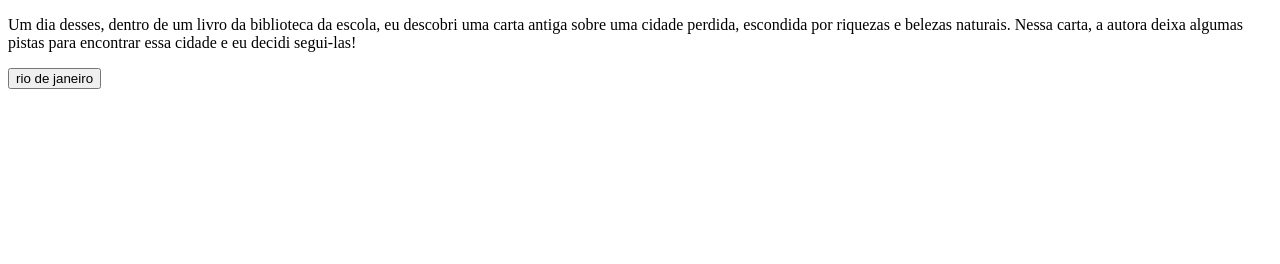
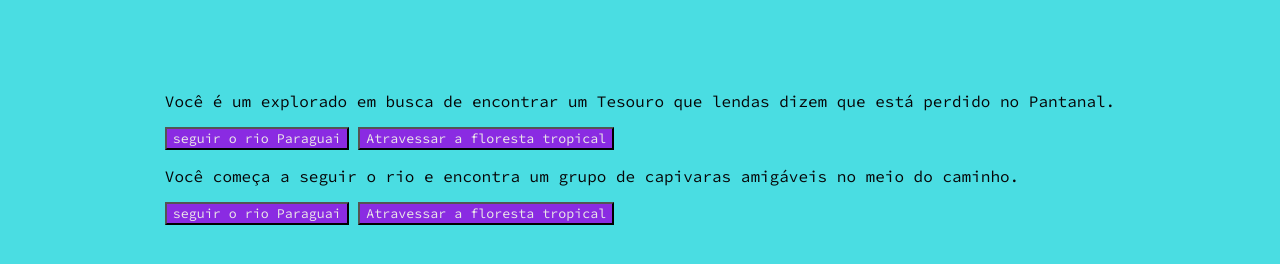
Before and after one commit to isisbloedorn/aventura1211, a plain HTML site: page index.html in a window 1280 px wide. Drawn offline with Linux system fonts and the light colour scheme.

Commit message:
atualizando

```diff
--- a/index.html
+++ b/index.html
@@ -3,23 +3,37 @@
 <head>
     <meta charset="UTF-8">
     <meta name="viewport" content="width=device-width, initial-scale=1.0">
+    <link rel="stylesheet" href="style.css">
+    <link rel="preconnect" href="https://fonts.googleapis.com">
+    <link rel="preconnect" href="https://fonts.gstatic.com" crossorigin>
+    <link href="https://fonts.googleapis.com/css2?family=Source+Code+Pro:ital,wght@0,200..900;1,200..900&display=swap" rel="stylesheet">
     <title>A aventura</title>
 </head>
 <body>
 
 <main>
 
-<div>
+<div class="passo" id="passo-0">
     <p>
-        Um dia desses, dentro de um livro da biblioteca da escola, eu descobri uma
-        carta antiga sobre uma cidade perdida, escondida por riquezas e belezas naturais.
-        Nessa carta, a autora deixa algumas pistas para encontrar essa cidade e eu decidi segui-las!
+     Você é um explorado em busca de encontrar um  Tesouro que lendas dizem que está perdido  no Pantanal.
     </p>
-
-   <button class="btn-proximo" data-proximo="1">rio de janeiro </button>
+   <button class="btn-proximo" data-proximo="1">
+    seguir o rio Paraguai  </button>
+   <button class="btn-proximo" data-proximo="2">
+    Atravessar a floresta tropical </button>
 
 </div>
 
+<div class="passo" id="passo-0">
+    <p>
+       Você começa a seguir o rio e encontra um grupo de capivaras amigáveis no meio do caminho.
+    </p>
+   <button class="btn-proximo" data-proximo="1">
+    seguir o rio Paraguai  </button>
+   <button class="btn-proximo" data-proximo="2">
+    Atravessar a floresta tropical </button>
+
+</div>
 </main>
 
 
--- a/style.css
+++ b/style.css
@@ -0,0 +1,16 @@
+body {
+    background-color: rgb(74, 221, 226);
+    color: rgb(6, 5, 7);
+    font-family: "Source Code Pro", monospace;
+    display: flex;
+    justify-content: center;
+    align-items: center;
+    height: 300px;
+    margin: 0;
+}
+
+button {
+    background-color: blueviolet;
+    color: rgb(236, 232, 232);
+    font-family: "Source Code Pro", monospace;
+}
```
